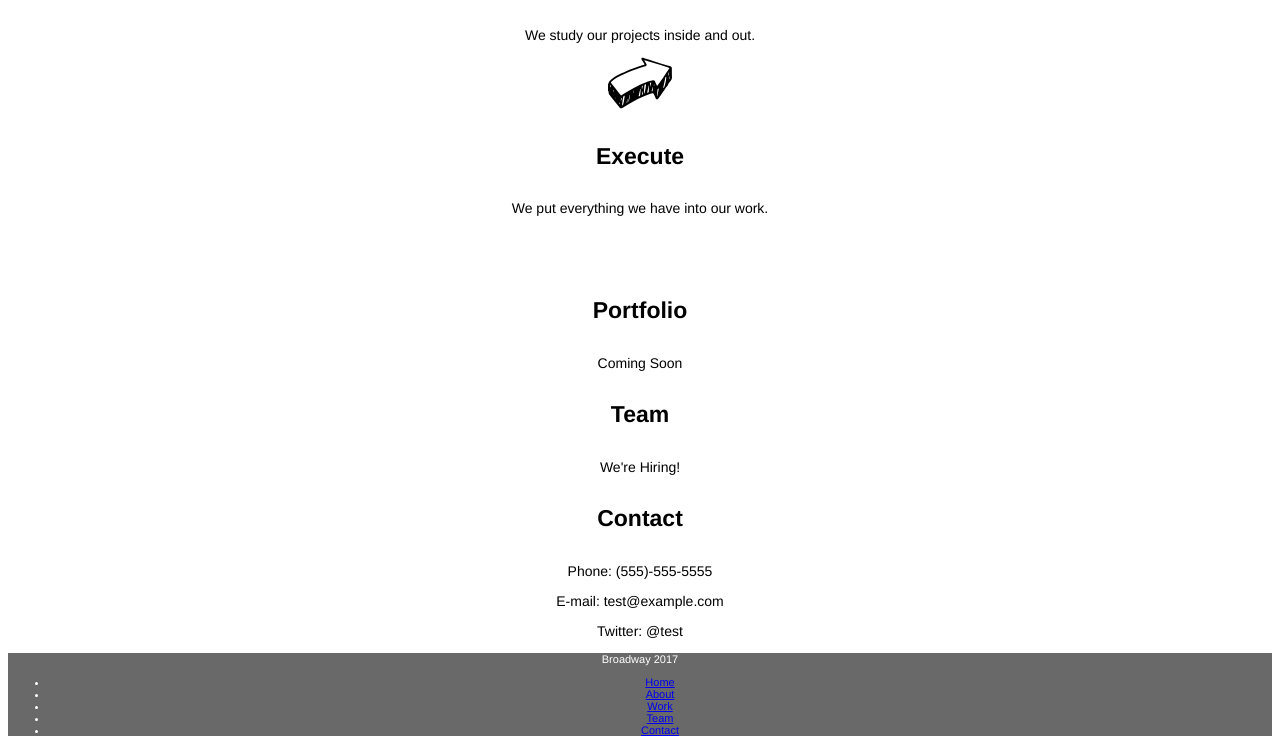
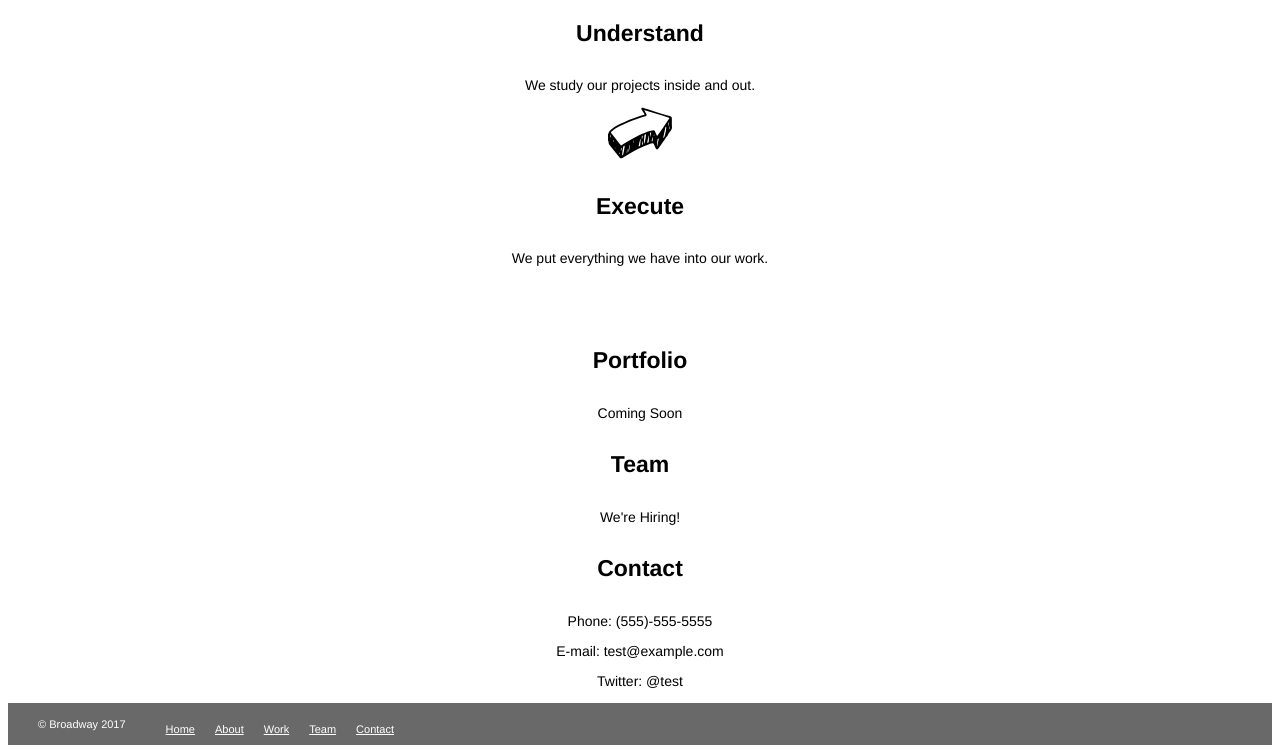
Before and after one commit to anderbay/broadway, a plain HTML site: page index.html in a window 1280 px wide. Shown: the part 655-1405 px from the top of the page. Drawn offline with Linux system fonts and the light colour scheme.

Commit message:
Almost there, few edits left

```diff
--- a/index.html
+++ b/index.html
@@ -41,7 +41,7 @@
       <p>Twitter: @test</p>
     </div>
     <footer>
-      <p>Broadway 2017</p>
+      <p id="p_footer">&copy; Broadway 2017</p>
       <ul>
         <li><a href="#">Home</a></li>
         <li><a href="#">About</a></li>
--- a/resources/css/style.css
+++ b/resources/css/style.css
@@ -41,4 +41,47 @@ footer {
   font-size: 11px;
   color: white;
   background-color: dimgray;
+  float: left;
+  width: 100%;
+  line-height: 20px;
+  vertical-align: middle;
 }
+
+#p_footer {
+  float: left;
+  padding: 0 30px;
+  }
+
+li {
+  padding: 5px 0;
+}
+
+a:link {
+  color: white;
+  text-decoration: underline;
+  margin-bottom: 50px;
+}
+
+footer a {
+  text-decoration: none;
+  text-align: left;
+  padding: 15px 10px
+}
+
+footer a:link{
+  color: white;
+  text-decoration: underline;
+}
+
+footer li {
+    float: left;
+    list-style: none;
+    text-align: left;
+    display: inline-block;
+}
+
+/*footer ul li {
+  list-style: none;
+  text-align: left;
+  display: inline-block;
+}*/
```
